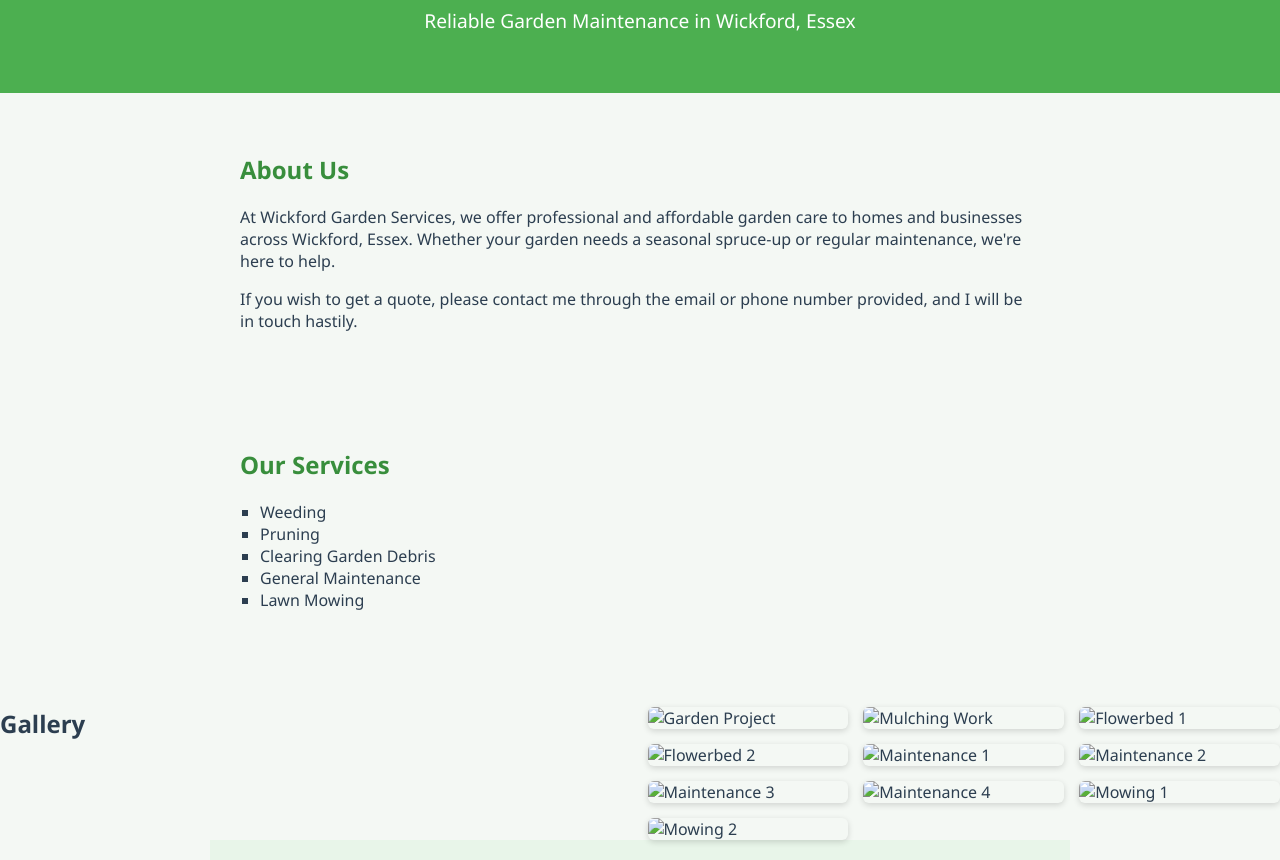
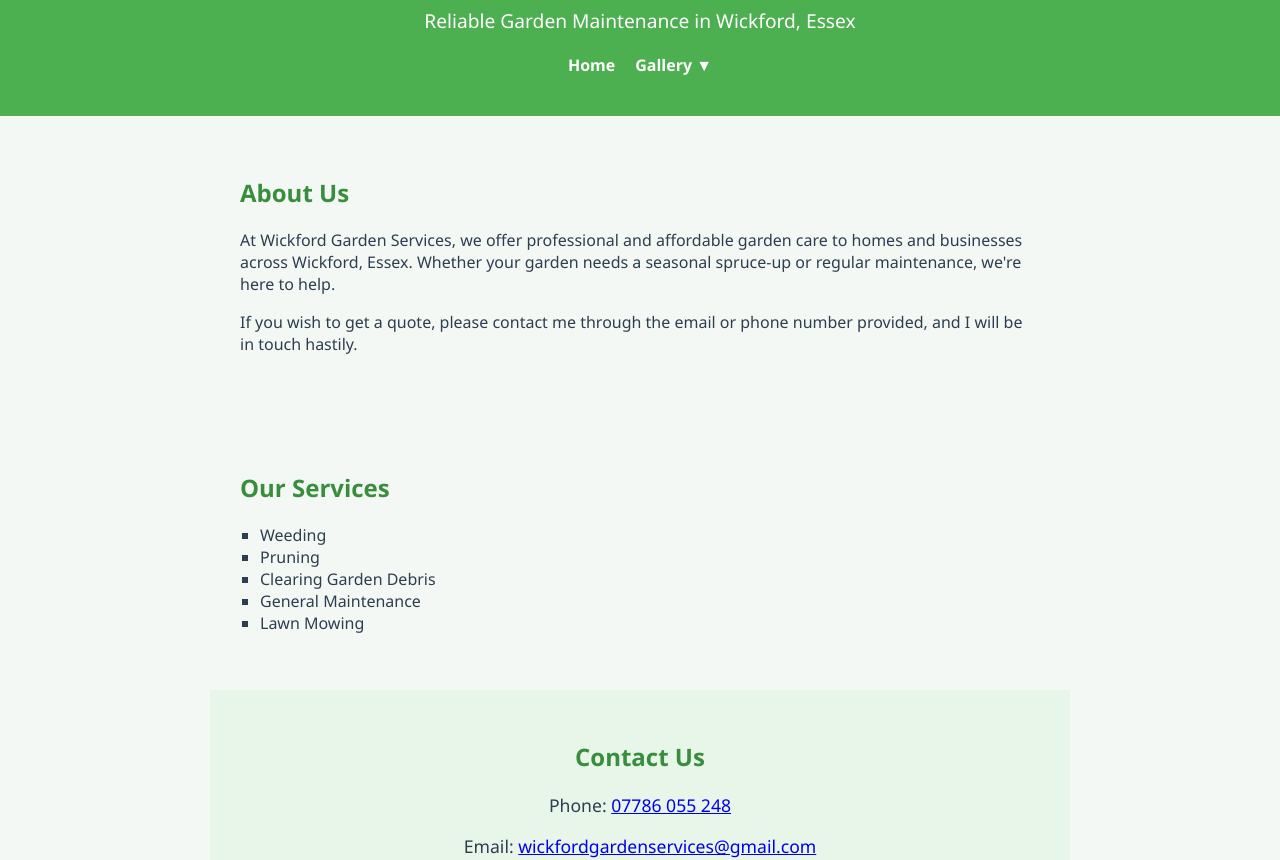
Before and after one commit to wickford-garden-services/Wickford-garden-services, a plain HTML site: page index.html in a window 1280 px wide. Shown: the part 98-958 px from the top of the page. Drawn offline with Linux system fonts and the light colour scheme.

Commit message:
Update (final) index.html

```diff
--- a/index.html
+++ b/index.html
@@ -27,6 +27,50 @@
     header p {
       font-size: 1.2em;
       margin-top: 10px;
+    }
+
+    nav {
+      margin-top: 20px;
+    }
+
+    .nav {
+      list-style-type: none;
+      padding: 0;
+      margin: 0;
+      display: flex;
+      justify-content: center;
+      gap: 20px;
+    }
+
+    .nav li {
+      position: relative;
+    }
+
+    .nav a {
+      color: white;
+      text-decoration: none;
+      font-weight: bold;
+    }
+
+    .dropdown-content {
+      display: none;
+      position: absolute;
+      top: 25px;
+      background-color: #66bb6a;
+      padding: 10px;
+      border-radius: 4px;
+      z-index: 1;
+    }
+
+    .dropdown-content a {
+      display: block;
+      padding: 5px;
+      color: white;
+      text-decoration: none;
+    }
+
+    .dropdown:hover .dropdown-content {
+      display: block;
     }
 
     .section {
@@ -62,20 +106,6 @@
       padding: 15px 10px;
     }
 
-    .gallery {
-      display: grid;
-      grid-template-columns: repeat(auto-fit, minmax(200px, 1fr));
-      gap: 15px;
-      margin-top: 20px;
-    }
-
-    .gallery img {
-      width: 100%;
-      height: auto;
-      border-radius: 6px;
-      box-shadow: 0 2px 6px rgba(0,0,0,0.15);
-    }
-
     @media (max-width: 600px) {
       header h1 {
         font-size: 2em;
@@ -88,6 +118,17 @@
   <header>
     <h1>Wickford Garden Services</h1>
     <p>Reliable Garden Maintenance in Wickford, Essex</p>
+    <nav>
+      <ul class="nav">
+        <li><a href="index.html">Home</a></li>
+        <li class="dropdown">
+          <a href="#">Gallery ▼</a>
+          <ul class="dropdown-content">
+            <li><a href="gallery.html">View Photos</a></li>
+          </ul>
+        </li>
+      </ul>
+    </nav>
   </header>
 
   <div class="section">
@@ -111,22 +152,6 @@
     </ul>
   </div>
 
-  <div class="gallery">
-    <h2>Gallery</h2>
-    <div class="gallery">
-      <img src="./Garden1.jpg" alt="Garden Project" />
-      <img src="./Mulch1.jpg" alt="Mulching Work" />
-      <img src="./Flowerbed1.jpg" alt="Flowerbed 1" />
-      <img src="./Flowerbed2.jpg" alt="Flowerbed 2" />
-      <img src="./Maintenance1.jpg" alt="Maintenance 1" />
-      <img src="./Maintenance2.jpg" alt="Maintenance 2" />
-      <img src="./Maintenance3.jpg" alt="Maintenance 3" />
-      <img src="./Maintenance4.jpg" alt="Maintenance 4" />
-      <img src="./Mowing1.jpg" alt="Mowing 1" />
-      <img src="./Mowing2.jpg" alt="Mowing 2" />
-    </div>
-  </div>
-
   <div class="contact section">
     <h2>Contact Us</h2>
     <p>Phone: <a href="tel:07786055248">07786 055 248</a></p>
```
